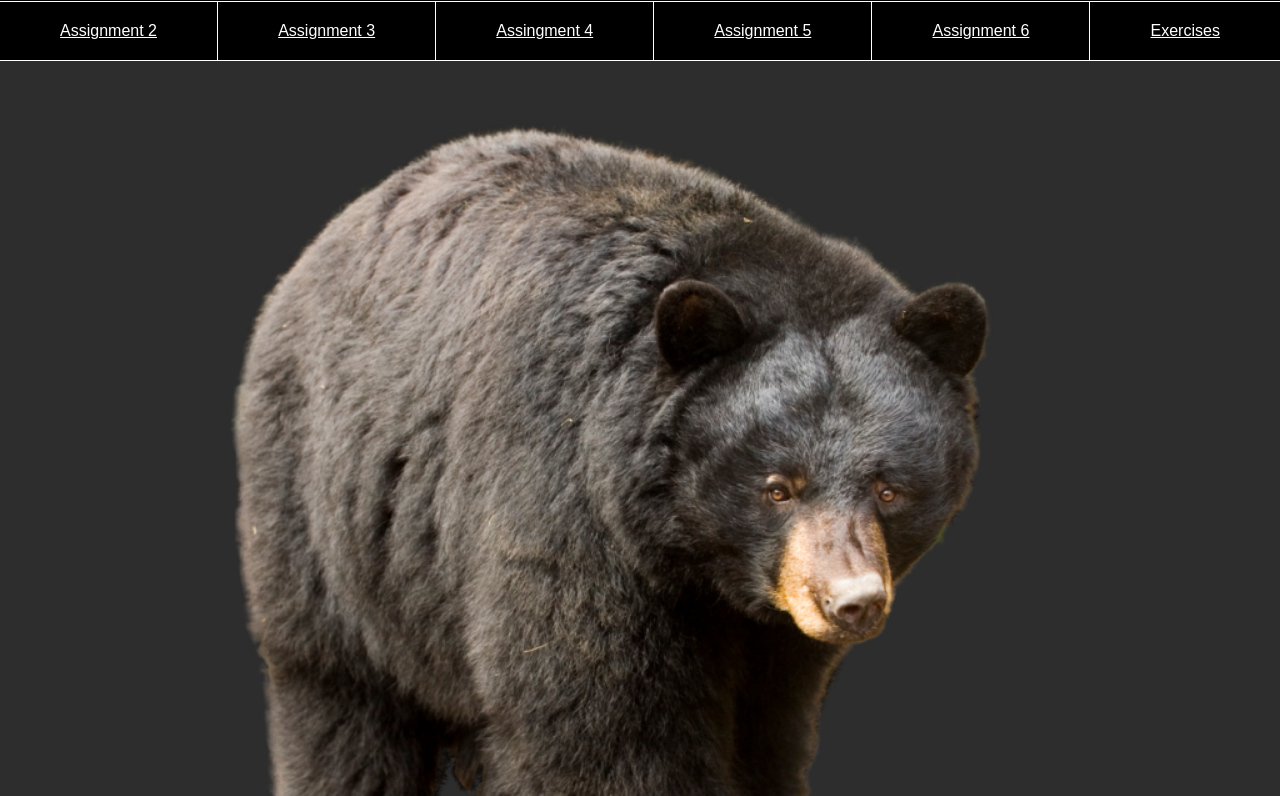
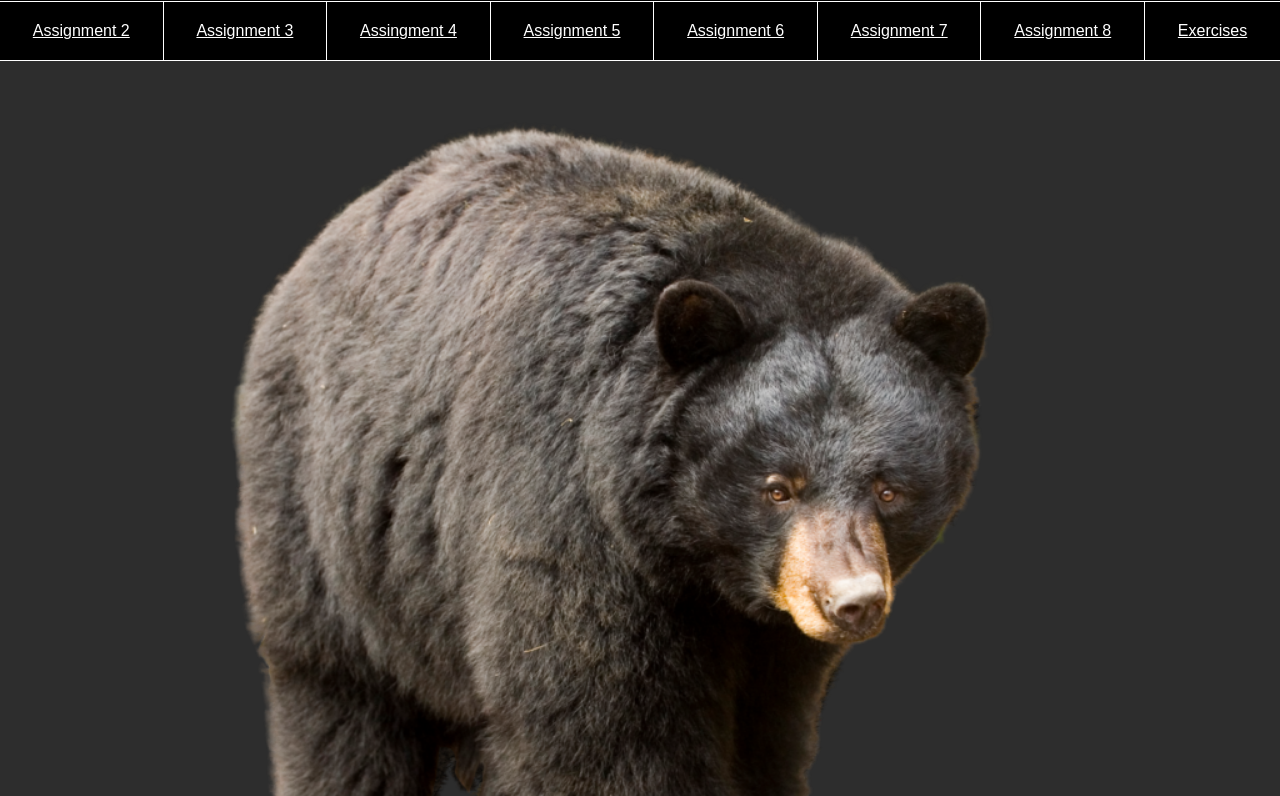
Before and after one commit to CanadianBias/cs460, a plain HTML site: page index.html in a window 1280 px wide. Shown: the part 56-852 px from the top of the page. Drawn offline with Linux system fonts and the light colour scheme.

Commit message:
Changed landing index page

```diff
--- a/index.html
+++ b/index.html
@@ -62,6 +62,8 @@
             <a href="Assingment_4_rev2\index.html">Assingment 4</a>
             <a href="Assignment_5\index.html">Assignment 5</a>
             <a href="Assignment_6/index.html">Assignment 6</a>
+	        <a href="Assignment_7/index.html">Assignment 7</a>
+            <a href="Assignment_8/index.html">Assignment 8</a>
             <a href="Exercises/index.html">Exercises</a>
         </nav>
         <main>
```
